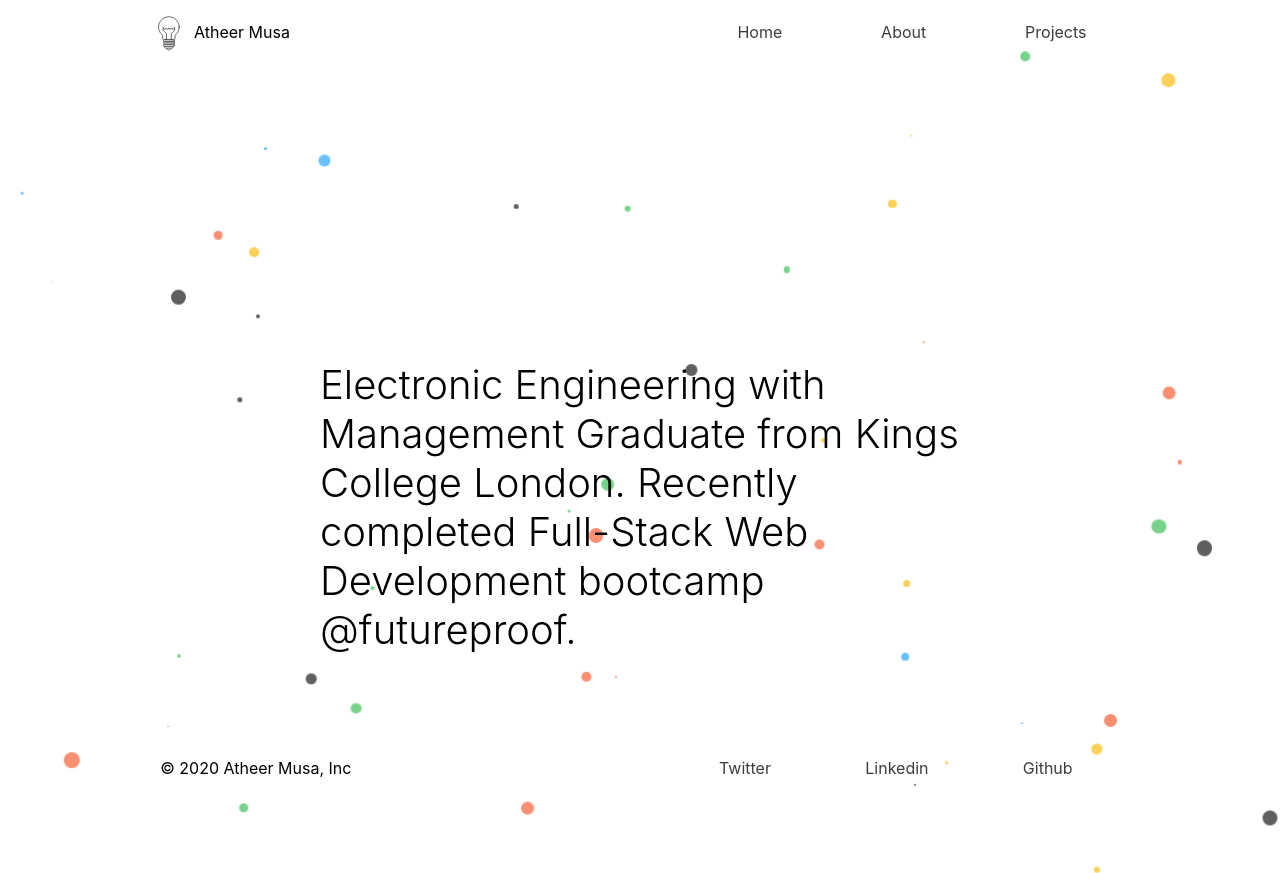
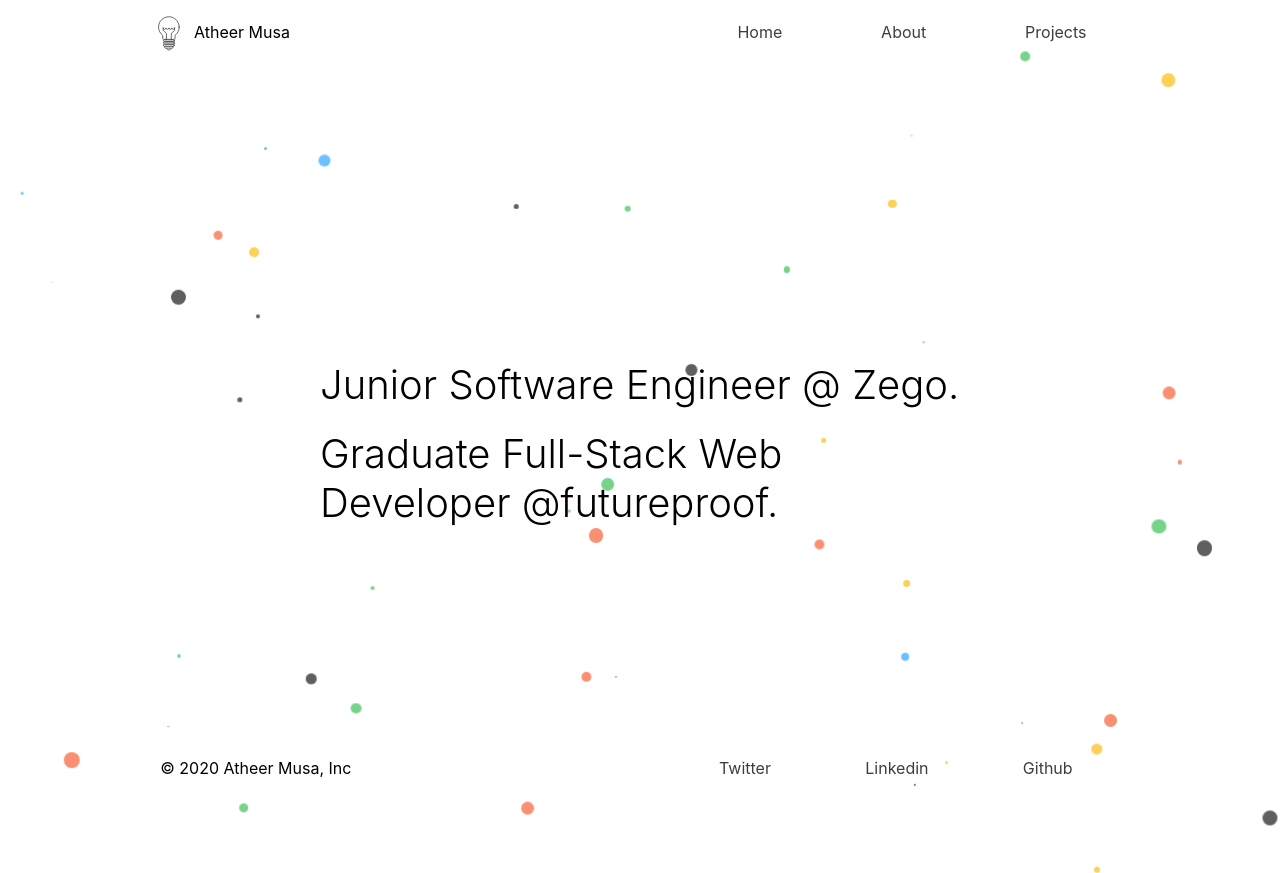
Before and after one commit to atheermusa/portfolioSiteReact, a React (Create React App) app: page / in a window 1280 px wide. Shown: the top 873 px of the page. Built offline with nearby package versions, Linux system fonts and the light colour scheme.

Commit message:
Update title

```diff
--- a/src/Components/Title.js
+++ b/src/Components/Title.js
@@ -8,7 +8,9 @@ function Title(props) {
         <h1>Atheer Musa</h1>
       </div> */}
       <div className="titleDescription animated animatedFadeInUp fadeInUp">
-        <p className="titleOneline">Electronic Engineering with Management Graduate from Kings College London. Recently completed Full-Stack Web Development bootcamp @futureproof.</p>
+        <p className="titleOneline">Junior Software Engineer @ Zego.</p>
+        <br></br>
+        <p className="titleOneline">Graduate Full-Stack Web Developer @futureproof.</p>
       </div>
     </div>
   )
```
